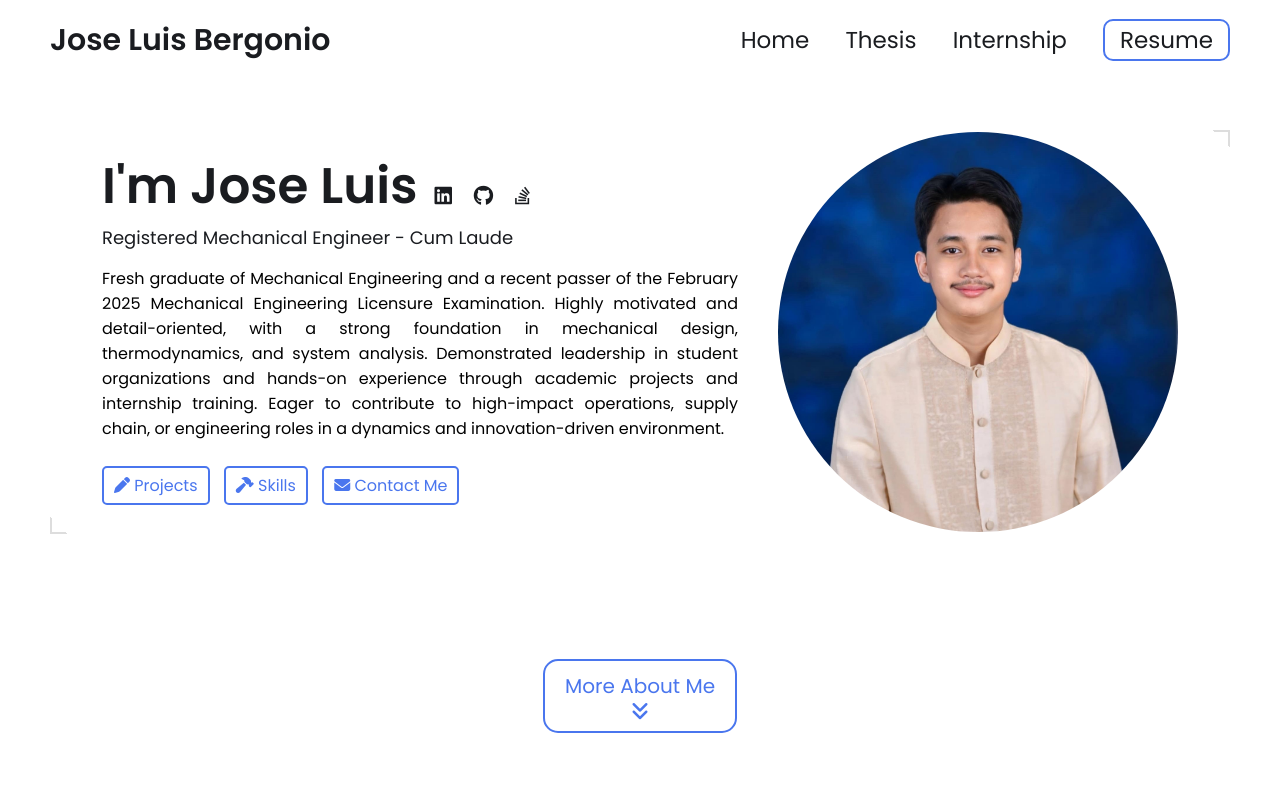
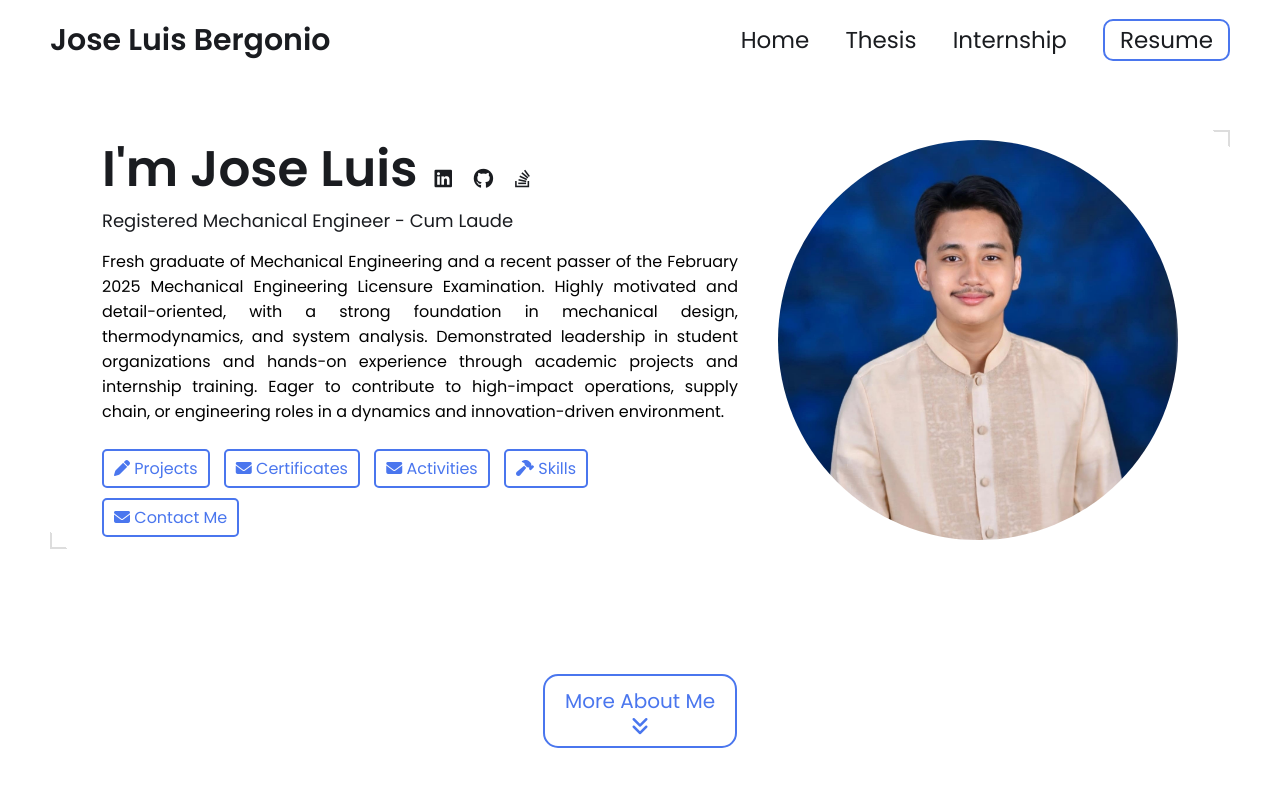
Before and after one commit to bergoniojoseluis/bergoniojoseluis.github.io, a Jekyll site: the page built from index.html, in a window 1280 px wide and 900 px high. Shown: the top 787 px of the window. Built offline with Jekyll 4.4.1, drawn with Linux system fonts in a browser that asks for light colours.

Commit message:
Update hero.html

```diff
--- a/_includes/hero.html
+++ b/_includes/hero.html
@@ -75,6 +75,14 @@
                     <i class="fa-solid fa-pen"></i>
                     <span>Projects</span>
                 </a>
+                <a href="#certificates">
+                    <i class="fa-solid fa-envelope"></i>
+                    <span>Certificates</span>
+                </a>
+                <a href="#activities">
+                    <i class="fa-solid fa-envelope"></i>
+                    <span>Activities</span>
+                </a>
                 <a href="#skills">
                     <i class="fa-solid fa-hammer"></i>
                     <span>Skills</span>
```
